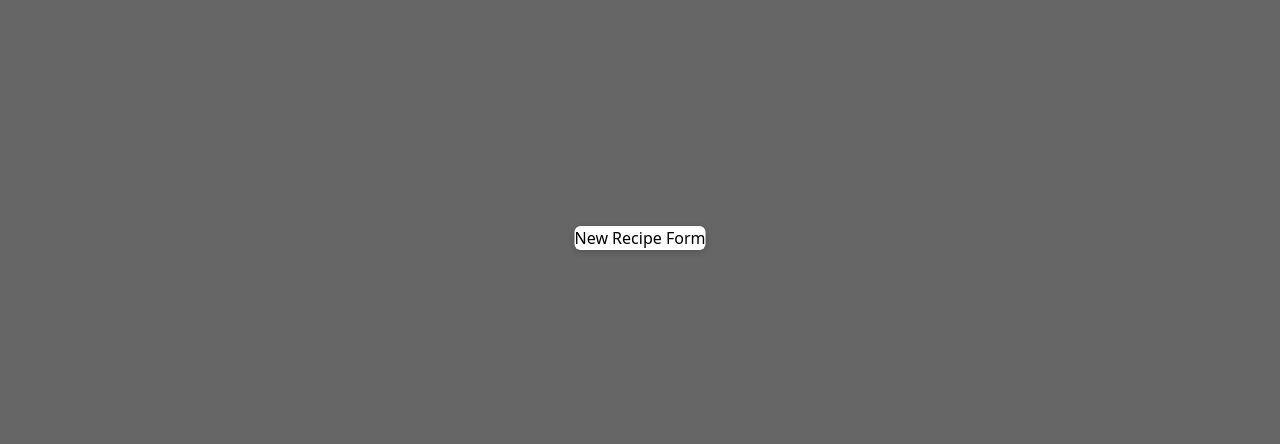
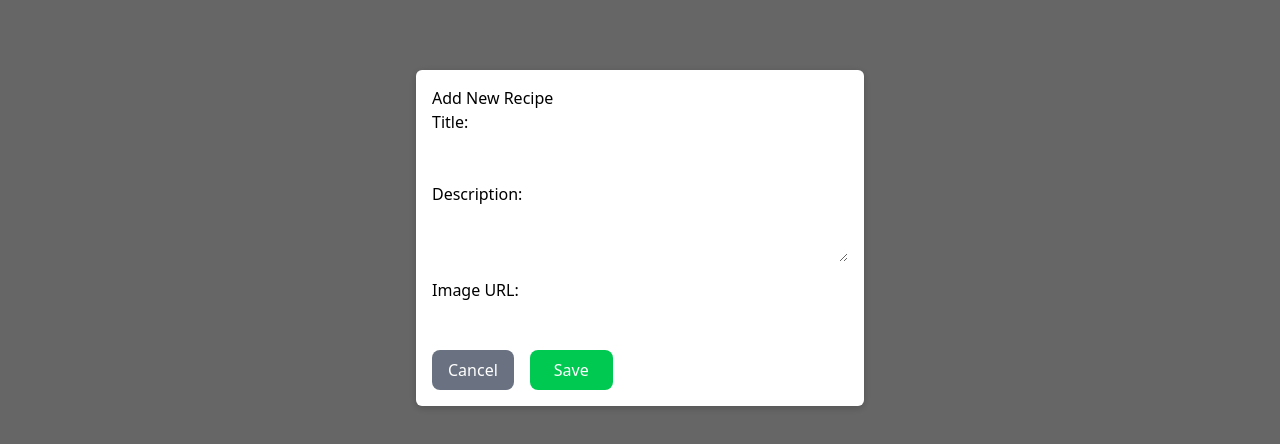
Before and after one commit to denitsadobreva/recipes-app, a React (Vite) app in the folder client/: page / in a window 1280 px wide. Both pictures are taken after a click on the button "New Recipe". Shown: the part 162-606 px from the top of the page. Built offline with nearby package versions, Linux system fonts and the light colour scheme; no server answers.

Commit message:
add new recipe

```diff
--- a/client/src/App.jsx
+++ b/client/src/App.jsx
@@ -23,11 +23,31 @@ function App() {
     setShowNewRecipe(true);
   };
 
+  const closeNewRecipeHandler = () => {
+    setShowNewRecipe(false);
+  };
+
+  const saveNewRecipeHandler = async (newRecipe) => {
+    console.log(newRecipe);
+    const response = await fetch("http://localhost:8080/recipes", {
+      method: "POST",
+      headers: {
+        "Content-Type": "application/json",
+      },
+      body: JSON.stringify(newRecipe),
+    });
+    const data = await response.json();
+    setRecipes((prevRecipes) => [...prevRecipes, data.recipe]);
+  };
+
   return (
     <div className="w-full p-10">
       {showNewRecipe && (
         <Modal>
-          <NewRecipe />
+          <NewRecipe
+            onCancel={closeNewRecipeHandler}
+            onSave={saveNewRecipeHandler}
+          />
         </Modal>
       )}
       <Header onOpenNewRecipe={openNewRecipeHandler} />
--- a/client/src/components/NewRecipe.jsx
+++ b/client/src/components/NewRecipe.jsx
@@ -1,3 +1,68 @@
-export default function NewRecipe() {
-  return <div>New Recipe Form</div>;
+import { useState } from "react";
+
+export default function NewRecipe({ onSave, onCancel }) {
+  const [enteredTitle, setTitle] = useState("");
+  const [enteredDescription, setDescription] = useState("");
+  const [enteredImage, setImage] = useState("");
+
+  const handleTitleChange = (e) => {
+    setTitle(e.target.value);
+  };
+
+  const handleDescriptionChange = (e) => {
+    setDescription(e.target.value);
+  };
+
+  const handleImageChange = (e) => {
+    setImage(e.target.value);
+  };
+
+  const handleSubmit = (e) => {
+    e.preventDefault();
+    const newRecipe = {
+      title: enteredTitle,
+      description: enteredDescription,
+      image: enteredImage,
+    };
+    onSave(newRecipe);
+    onCancel();
+  };
+
+  return (
+    <div className="p-4 w-md">
+      <h2>Add New Recipe</h2>
+      <form className="flex flex-col gap-4" onSubmit={handleSubmit}>
+        <p className="flex flex-col gap-2">
+          <label htmlFor="title">Title:</label>
+          <input type="text" id="title" onChange={handleTitleChange}></input>
+        </p>
+        <p className="flex flex-col gap-2">
+          <label htmlFor="description">Description:</label>
+          <textarea
+            id="description"
+            onChange={handleDescriptionChange}
+          ></textarea>
+        </p>
+        <p className="flex flex-col gap-2">
+          <label htmlFor="image">Image URL:</label>
+          <input type="text" id="image" onChange={handleImageChange}></input>
+        </p>
+        <div className="flex">
+          <button
+            onClick={onCancel}
+            type="button"
+            className="px-4 py-2 bg-gray-500 text-white rounded-lg cursor-pointer mr-4"
+          >
+            Cancel
+          </button>
+          <button
+            type="submit"
+            className="px-6 py-2 bg-green-500 text-white rounded-lg cursor-pointer"
+          >
+            Save
+          </button>
+        </div>
+      </form>
+    </div>
+  );
 }
```
Also changed, not shown: 1 other file (tests, documents, lock files or other folders).
